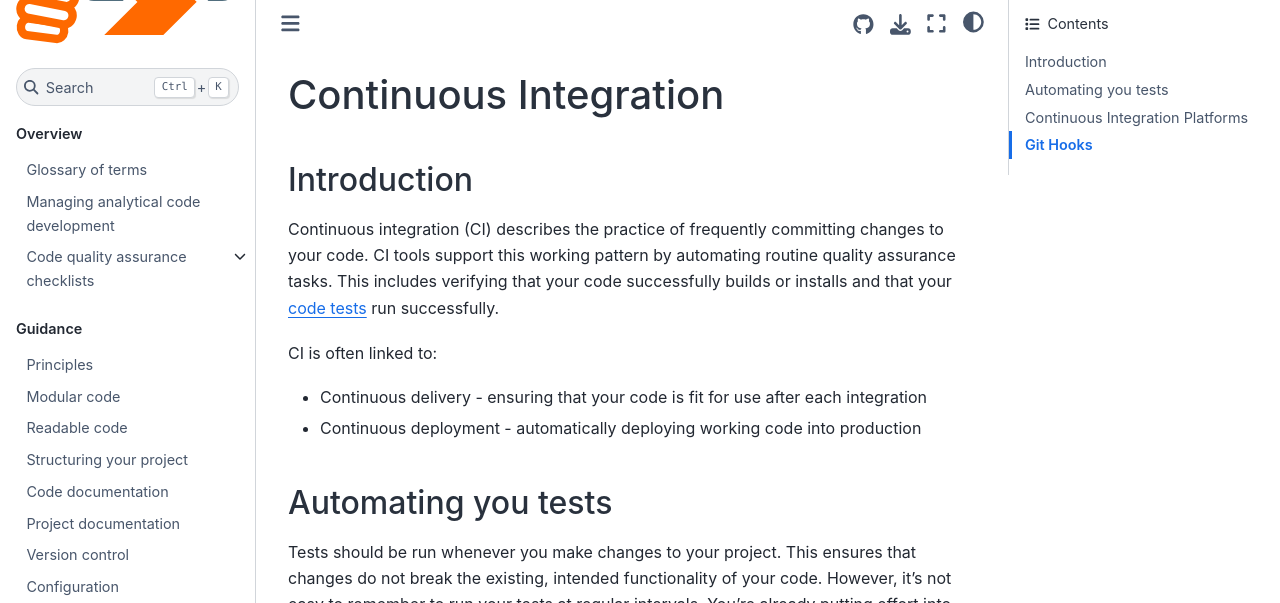
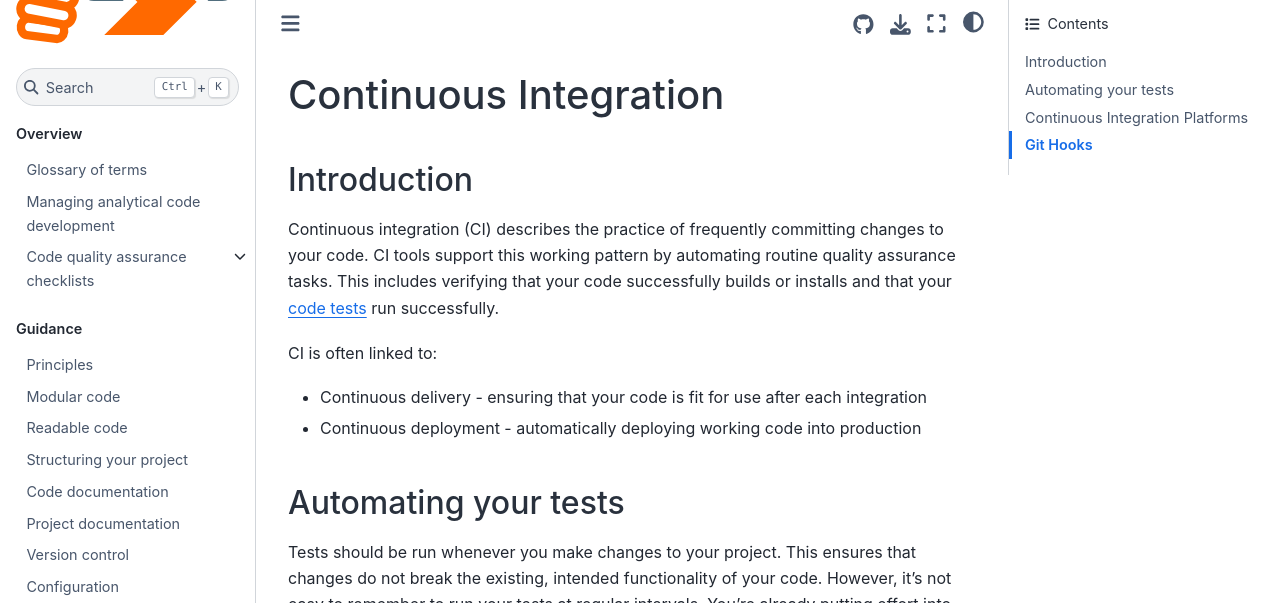
Before and after one commit to best-practice-and-impact/qa-of-code-guidance, a Jupyter Book: the page built from book/continuous_integration.md, in a window 1280 px wide and 900 px high. Shown: the top 603 px of the window. Built offline with Jupyter Book 1.0.4 settings and Sphinx 7.4.7 and the Sphinx Book theme 1.1.4, drawn with Linux system fonts in a browser that asks for light colours.

Commit message:
Update book/continuous_integration.md
Co-authored-by: David Foster <31405412+foster999@users.noreply.github.com>

```diff
--- a/book/continuous_integration.md
+++ b/book/continuous_integration.md
@@ -9,7 +9,7 @@ CI is often linked to:
 * Continuous delivery - ensuring that your code is fit for use after each integration
 * Continuous deployment - automatically deploying working code into production
 
-## Automating you tests
+## Automating your tests
 
 Tests should be run whenever you make changes to your project.
 This ensures that changes do not break the existing, intended functionality of your code.
```
